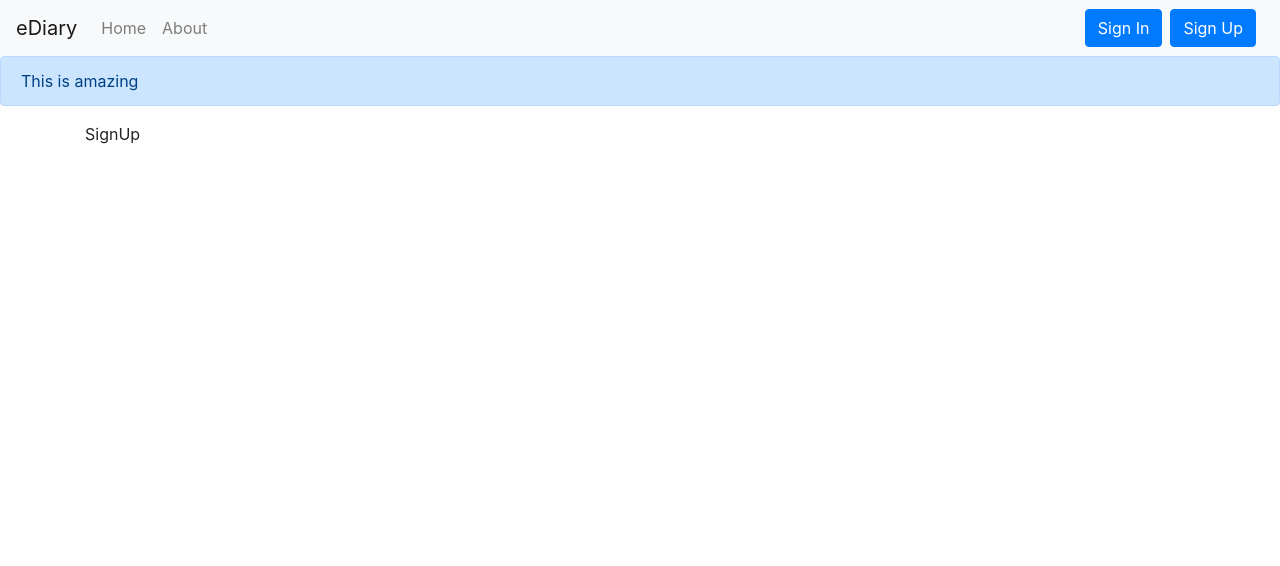
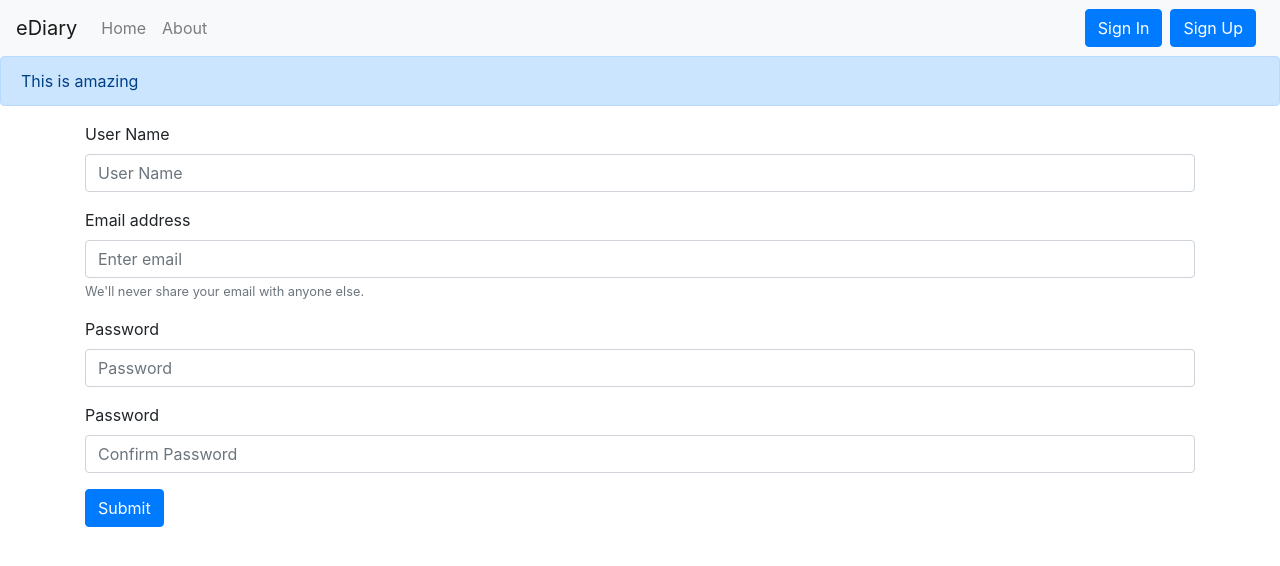
Before and after one commit to muhammadabdullah660/eDiary, a React (Create React App) app: page /signUp in a window 1280 px wide. Shown: the top 566 px of the page. Built offline with nearby package versions, Linux system fonts and the light colour scheme.

Commit message:
signUp for user

```diff
--- a/src/Components/AuthCrud/SignUp.js
+++ b/src/Components/AuthCrud/SignUp.js
@@ -1,7 +1,98 @@
-import React from "react";
+import React, { useState } from "react";
+import { useNavigate } from "react-router-dom";
+const SignUp = () => {
+  const [cred, setcred] = useState({
+    userName: "",
+    email: "",
+    password: "",
+    cpassword: "",
+  });
+  let navigate = useNavigate();
+  const onChange = (e) => {
+    setcred({ ...cred, [e.target.name]: e.target.value });
+  };
+  const handleSubmit = async (e) => {
+    e.preventDefault();
+    const { userName, email, password } = cred;
+    const response = await fetch(`http://localhost:5000/api/auth/createuser`, {
+      method: "POST", // *GET, POST, PUT, DELETE, etc.
+      headers: {
+        "Content-Type": "application/json",
+      },
+      body: JSON.stringify({ userName, email, password }),
+    });
+    const json = await response.json();
+    console.log(json);
+    if (json.success) {
+      //save the auth token and redirect
+      localStorage.setItem("token", json.token);
+      navigate("/");
+    } else {
+      alert("Invalid Credentials");
+    }
+  };
+  return (
+    <div>
+      <form onSubmit={handleSubmit}>
+        <div className="form-group">
+          <label htmlFor="userName">User Name</label>
+          <input
+            type="text"
+            className="form-control"
+            id="userName"
+            value={cred.userName}
+            name="userName"
+            placeholder="User Name"
+            onChange={onChange}
+          />
+        </div>
+        <div className="form-group">
+          <label htmlFor="email">Email address</label>
+          <input
+            type="email"
+            className="form-control"
+            id="email"
+            name="email"
+            value={cred.email}
+            aria-describedby="emailHelp"
+            placeholder="Enter email"
+            onChange={onChange}
+          />
+          <small id="emailHelp" className="form-text text-muted">
+            We'll never share your email with anyone else.
+          </small>
+        </div>
+        <div className="form-group">
+          <label htmlFor="password">Password</label>
+          <input
+            type="password"
+            className="form-control"
+            id="password"
+            value={cred.password}
+            name="password"
+            placeholder="Password"
+            onChange={onChange}
+          />
+        </div>
+        <div className="form-group">
+          <label htmlFor="cpassword">Password</label>
+          <input
+            type="password"
+            className="form-control"
+            id="cpassword"
+            value={cred.cpassword}
+            name="cpassword"
+            placeholder="Confirm Password"
+            onChange={onChange}
+          />
+        </div>
 
-const SignUp = () => {
-  return <div>SignUp</div>;
+        <button type="submit" className="btn btn-primary">
+          Submit
+        </button>
+      </form>
+    </div>
+  );
 };
 
 export default SignUp;
```
